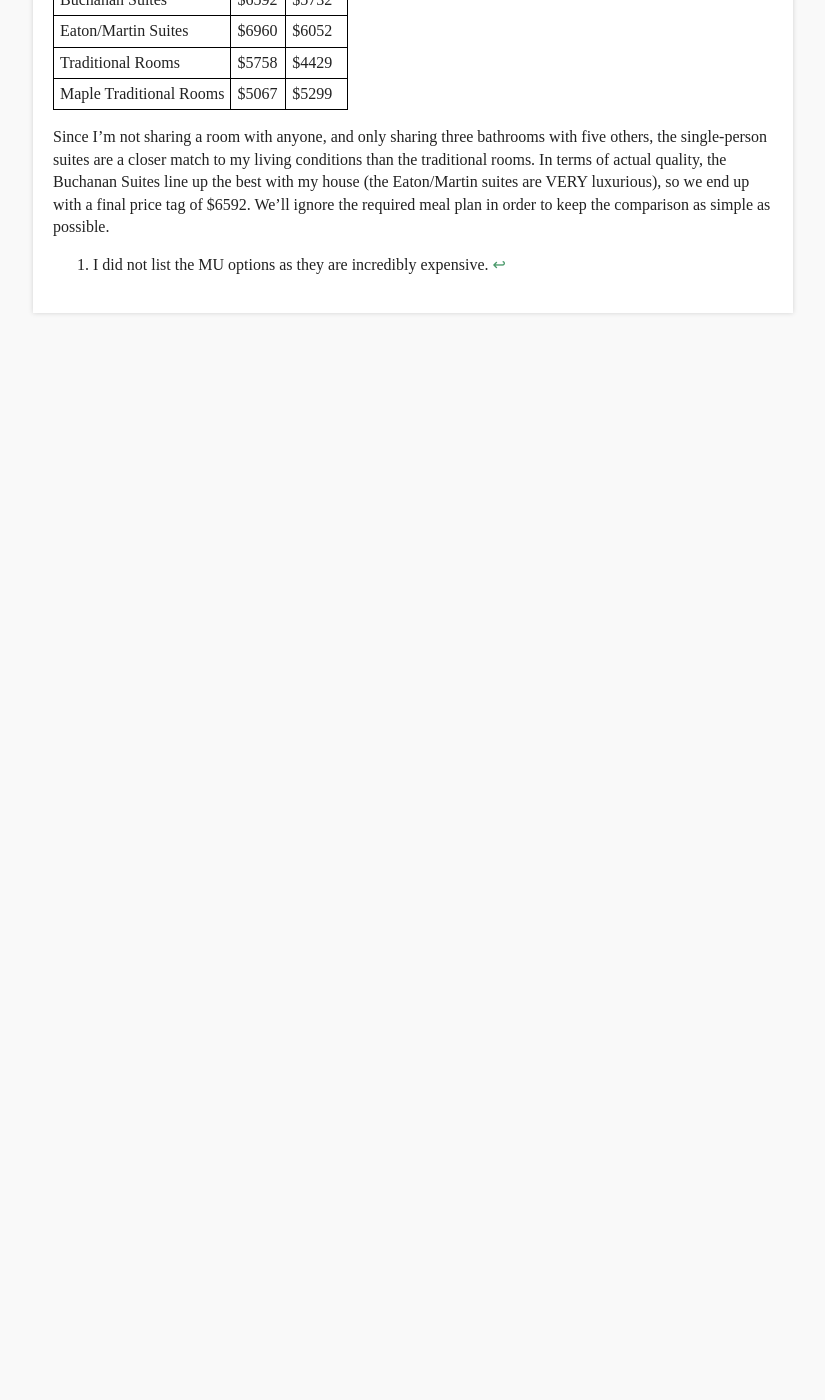
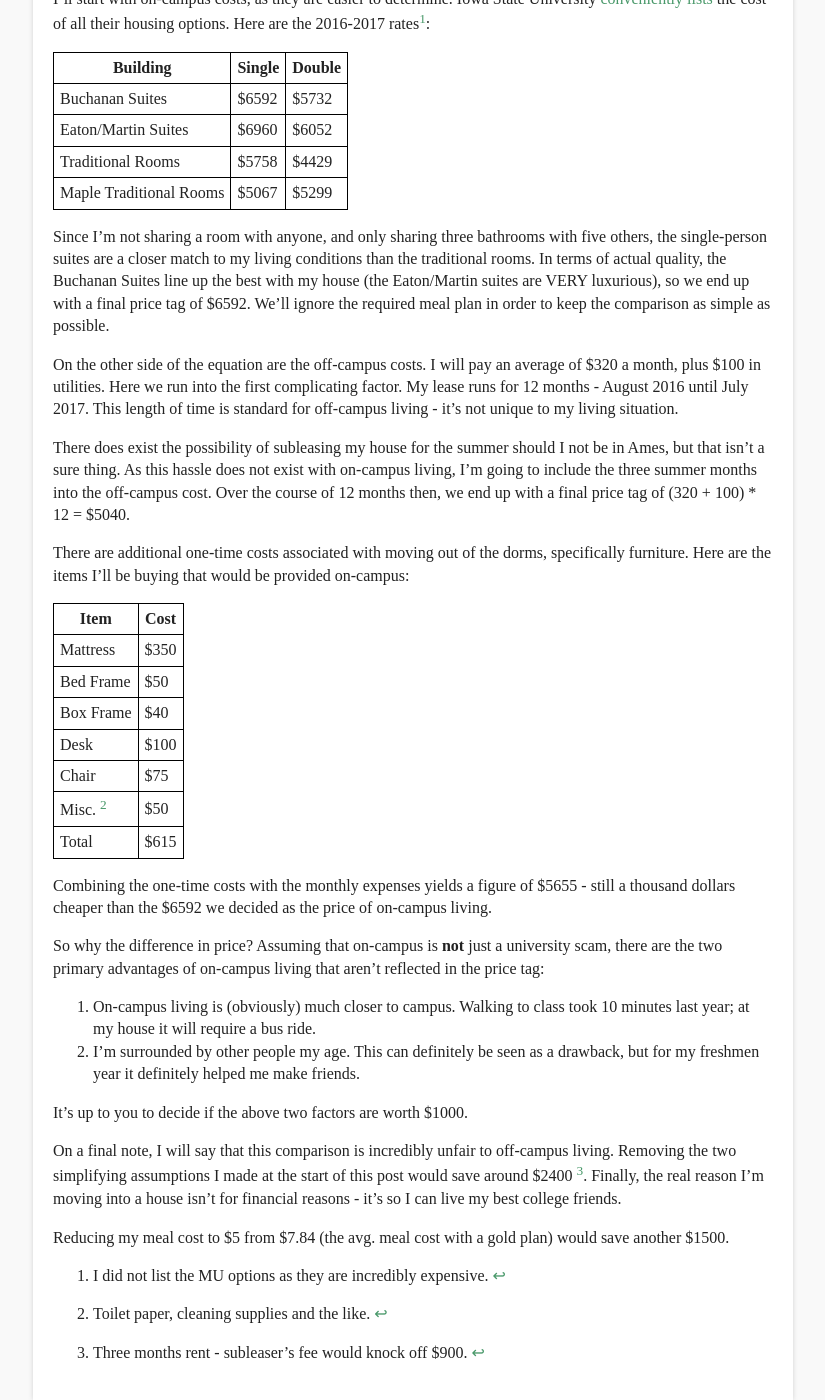
Before and after one commit to adamhammes/old-site, a Jekyll site: the page built from blog/_posts/2016-04-29-Apartment-Costs.md, in a window 1280 px wide and 1400 px high, scrolled down 388 px. Shown: the whole window, without its empty margins (227-1052 px from the left). Built offline with Jekyll 4.4.1, drawn with Linux system fonts in a browser that asks for light colours; nearby versions of some CDN libraries; before the commit the page ends 900 px from its top, so only the background shows below that; some of the changed text lies outside the part shown.

Commit message:
Initial post

```diff
--- a/blog/_posts/2016-04-29-Apartment-Costs.md
+++ b/blog/_posts/2016-04-29-Apartment-Costs.md
@@ -7,6 +7,11 @@ A friend recently asked me if I was actually saving money by moving to an apartm
 I immediately replied without thinking "Of course!", but when pressed for numbers I realized I had never taken the time to go through and figure out what the cost of living was for either on or off-campus.
 
 <!--more-->
+
+Here are some simplifying assumptions I'll make at the beginning.
+
+1. I will not be cooking at my place; I'll instead purchase a meal plan.
+2. I will not be subleasing my apartment for the summer, and will bite the bullet on the three month's rent.
 
 I'll start with on-campus costs, as they are easier to determine.
 Iowa State University [conveniently lists](http://housing.iastate.edu/rates) the cost of all their housing options.
@@ -23,4 +28,48 @@ Since I'm not sharing a room with anyone, and only sharing three bathrooms with
 In terms of actual quality, the Buchanan Suites line up the best with my house (the Eaton/Martin suites are VERY luxurious), so we end up with a final price tag of $6592.
 We'll ignore the required meal plan in order to keep the comparison as simple as possible.
 
+On the other side of the equation are the off-campus costs.
+I will pay an average of $320 a month, plus $100 in utilities.
+Here we run into the first complicating factor.
+My lease runs for 12 months - August 2016 until July 2017.
+This length of time is standard for off-campus living - it's not unique to my living situation.
+
+There does exist the possibility of subleasing my house for the summer should I not be in Ames, but that isn't a sure thing.
+As this hassle does not exist with on-campus living, I'm going to include the three summer months into the off-campus cost.
+Over the course of 12 months then, we end up with a final price tag of (320 + 100) * 12 = $5040.
+
+There are additional one-time costs associated with moving out of the dorms, specifically furniture.
+Here are the items I'll be buying that would be provided on-campus:
+
+| Item       | Cost |
+| ---------- | ---- |
+| Mattress   | $350 |
+| Bed Frame  | $50  |
+| Box Frame  | $40  |
+| Desk       | $100 |
+| Chair      | $75  |
+| Misc. [^2] | $50  |
+| Total      | $615 |
+
+Combining the one-time costs with the monthly expenses yields a figure of $5655 - still a thousand dollars cheaper than the $6592 we decided as the price of on-campus living.
+
+So why the difference in price?
+Assuming that on-campus is **not** just a university scam, there are the two primary advantages of on-campus living that aren't reflected in the price tag:
+
+1. On-campus living is (obviously) much closer to campus.
+Walking to class took 10 minutes last year; at my house it will require a bus ride.
+2. I'm surrounded by other people my age.
+This can definitely be seen as a drawback, but for my freshmen year it definitely helped me make friends.
+
+It's up to you to decide if the above two factors are worth $1000.
+
+On a final note, I will say that this comparison is incredibly unfair to off-campus living.
+Removing the two simplifying assumptions I made at the start of this post would save around $2400 [^3].
+Finally, the real reason I'm moving into a house isn't for financial reasons - it's so I can live my best college friends.
+
 [^1]: I did not list the MU options as they are incredibly expensive.
+
+[^2]: Toilet paper, cleaning supplies and the like.
+
+[^3]: Three months rent - subleaser's fee would knock off $900.
+Reducing my meal cost to $5 from $7.84 (the avg. meal cost with a gold plan) would save another $1500.
```
